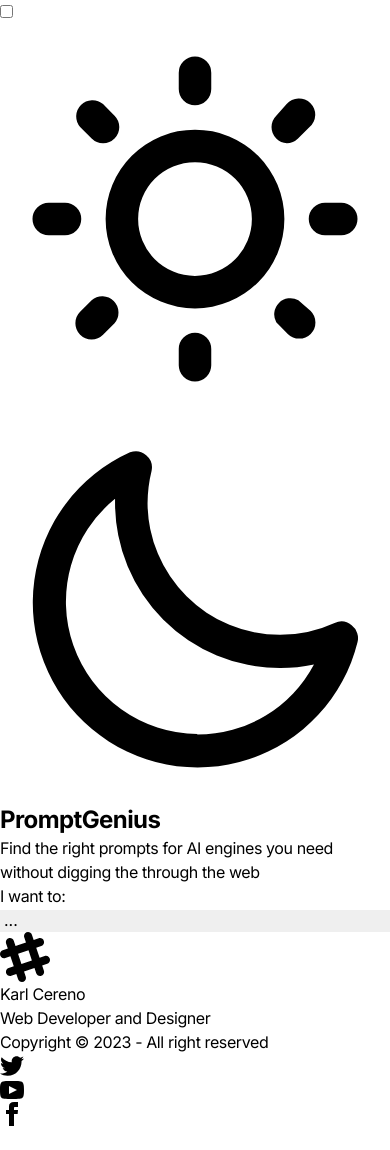
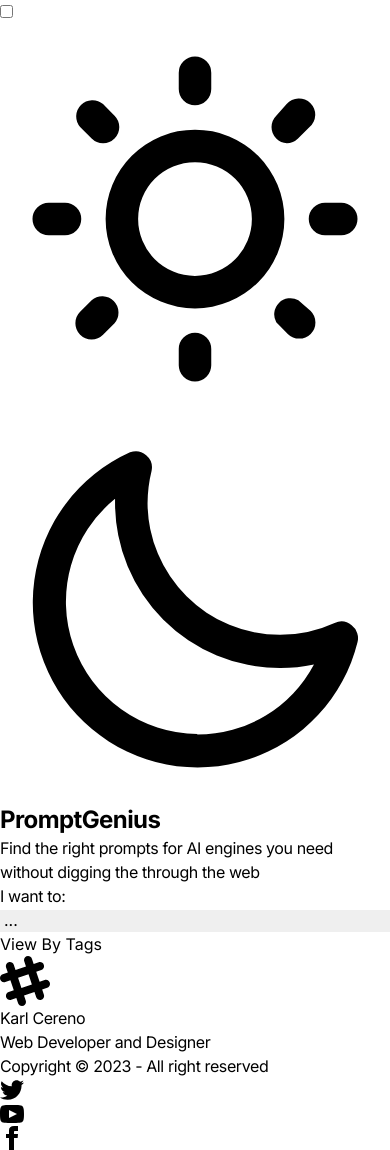
Before and after one commit to kcereno/promptgenius, a Next.js app: page / in a window 390 px wide. Shown: the top 1150 px of the page. Before the commit the page ends 1126 px from the top, so only its background shows below. Built offline with nearby package versions, Linux system fonts and the light colour scheme.

Commit message:
Finish mobile UI

```diff
--- a/app/page.tsx
+++ b/app/page.tsx
@@ -33,7 +33,10 @@ export default function Home() {
       data-theme={theme}
       className="flex flex-col min-h-screen"
     >
+      {/* Nav */}
       <Nav changeTheme={changeTheme} />
+
+      {/* Main */}
       <main className="flex-grow mx-5">
         <div className="mt-10">
           <h1>
@@ -61,6 +64,12 @@ export default function Home() {
               </option>
             ))}
           </select>
+
+          <div className="flex justify-center">
+            <button className="mt-10 text-center btn-secondary btn">
+              View By Tags
+            </button>
+          </div>
         </div>
 
         {prompt?.prompt && (
@@ -72,6 +81,7 @@ export default function Home() {
         {prompt?.note && <NotesCard note={prompt.note} />}
       </main>
 
+      {/* Footer */}
       <Footer />
     </div>
   );
--- a/components/PromptCard.tsx
+++ b/components/PromptCard.tsx
@@ -36,7 +36,7 @@ const PromptCard = ({ prompt, tags }: Props) => {
             <div
               className={`${
                 showCopiedText
-                  ? 'tooltip-open tooltip tooltip-bottom tooltip-secondary '
+                  ? 'tooltip-open tooltip tooltip-bottom tooltip-primary '
                   : ''
               }}`}
               data-tip="Copied!"
```
